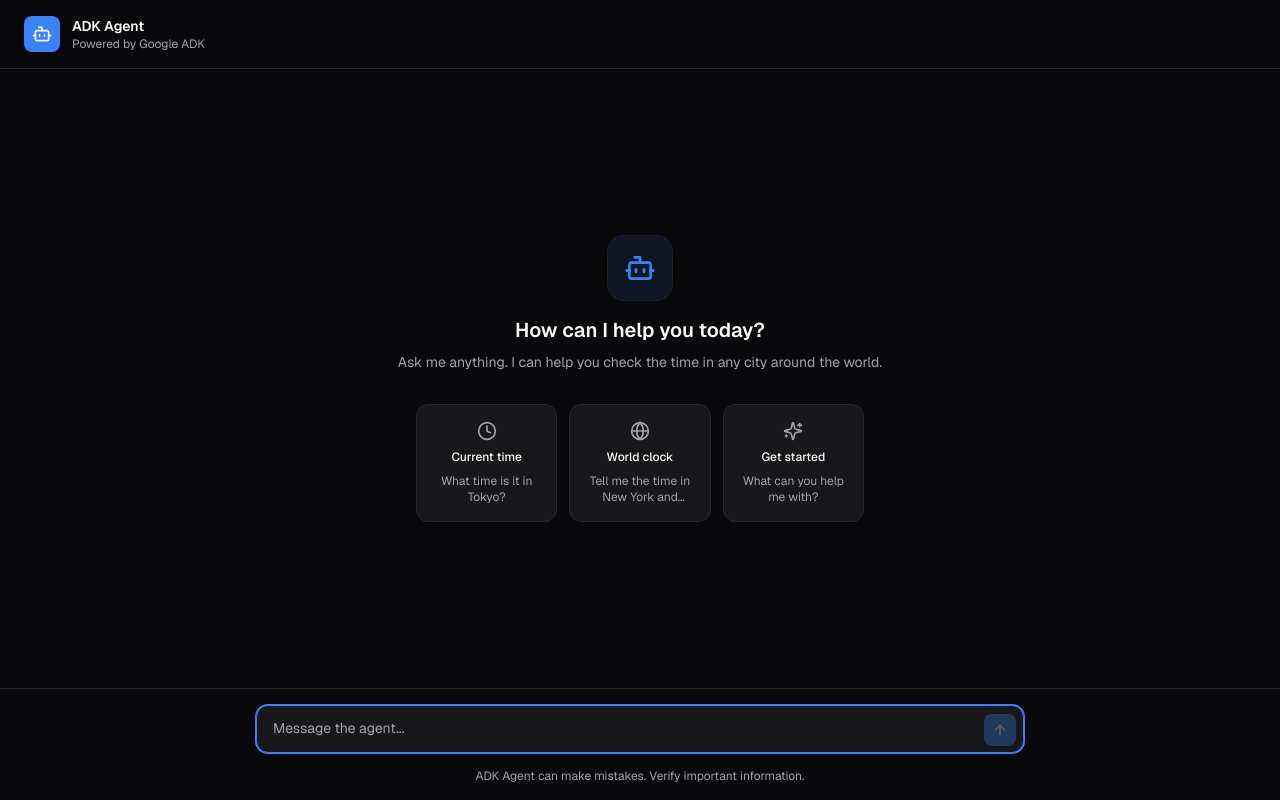
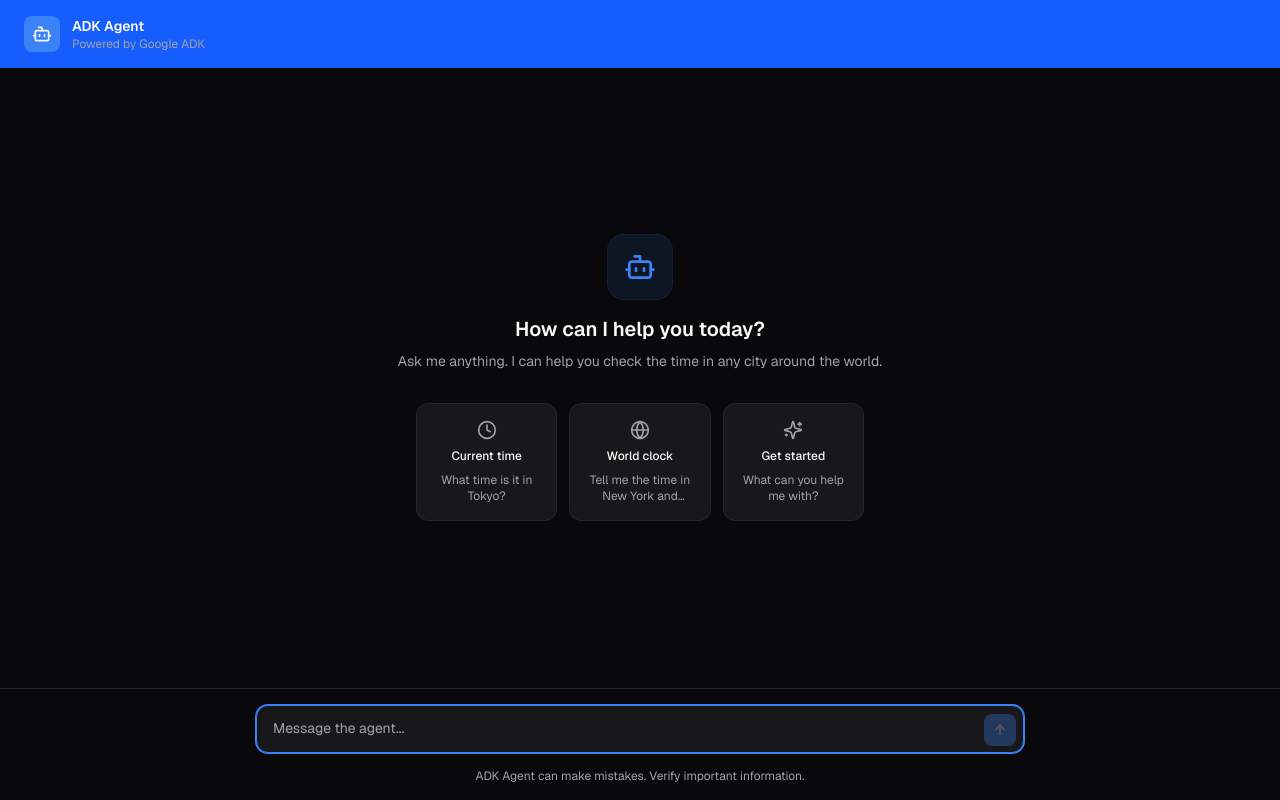
Before and after one commit to YagoLopez/adk-utils-example, a Next.js app: page / in a window 1280 px wide. Built offline with nearby package versions, Linux system fonts and the light colour scheme.

Commit message:
style(chat-header): update header styling with new background and text colors
Updated the header to have a blue background and white text for improved UI consistency

```diff
--- a/components/chat-header.tsx
+++ b/components/chat-header.tsx
@@ -8,7 +8,7 @@ interface ChatHeaderProps {
 
 export function ChatHeader({ messageCount }: ChatHeaderProps) {
   return (
-    <header className="flex items-center justify-between border-b border-border px-6 py-4">
+    <header className="flex items-center justify-between bg-blue-600 text-white px-6 py-4">
       <div className="flex items-center gap-3">
         <div className="flex h-9 w-9 items-center justify-center rounded-lg bg-accent">
           <Bot className="h-5 w-5 text-accent-foreground" />
```
